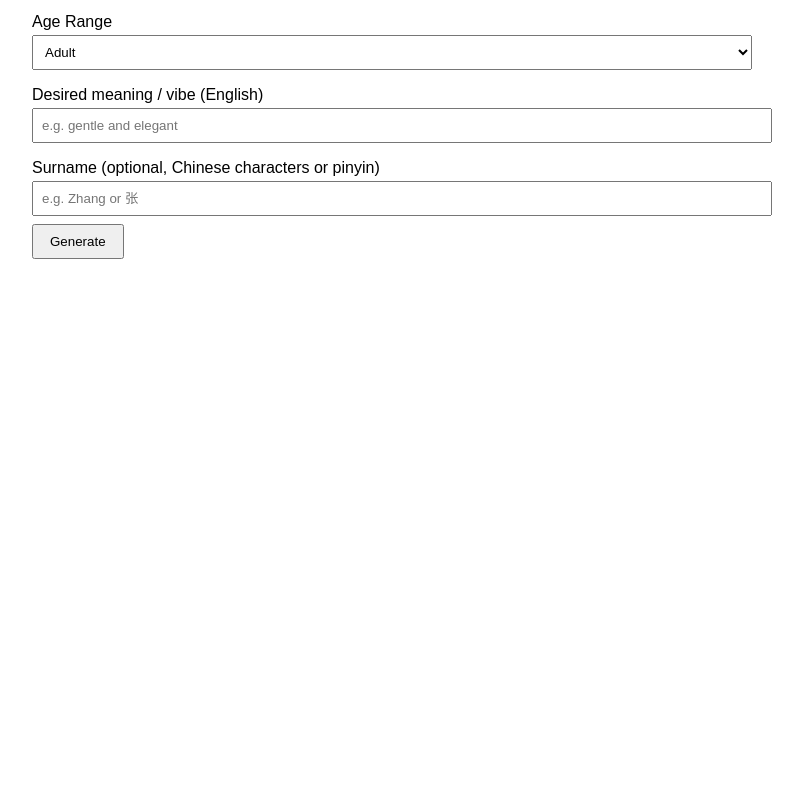
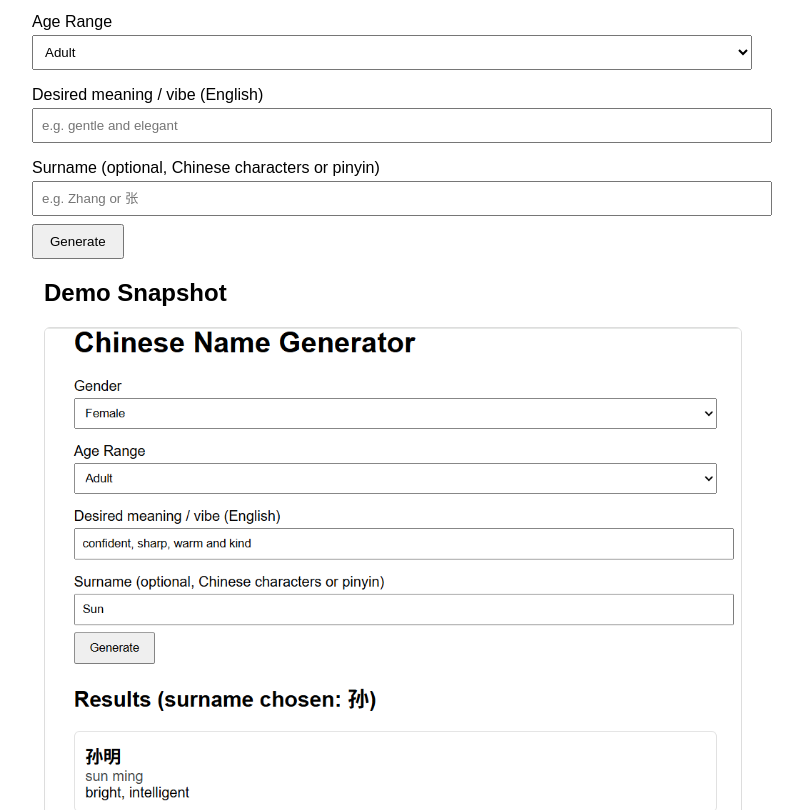
Before and after one commit to jennyren9/chinese-name-generator, a website: page public/index.html in a window 1280 px wide. Shown: the part 142-952 px from the top of the page, without its empty margins (248-1051 px from the left). Before the commit the page ends 800 px from the top, so only its background shows below. Drawn offline with nearby package versions, Linux system fonts and the light colour scheme.

Commit message:
Add snapshot fallback and display on frontpage; document thumbnail steps

```diff
--- a/public/index.html
+++ b/public/index.html
@@ -16,6 +16,10 @@
   </head>
   <body>
     <div id="root"></div>
+    <div style="max-width:720px;margin:12px auto;padding:0 12px">
+      <h2>Demo Snapshot</h2>
+      <img src="/demo/snapshot.png" alt="Demo" style="max-width:100%;height:auto;border:1px solid #ddd;border-radius:6px" />
+    </div>
     <script src="https://unpkg.com/react@18/umd/react.production.min.js"></script>
     <script src="https://unpkg.com/react-dom@18/umd/react-dom.production.min.js"></script>
     <script src="app.js"></script>
```
Also changed, not shown: README.md, public/demo/snapshot.png (added).
